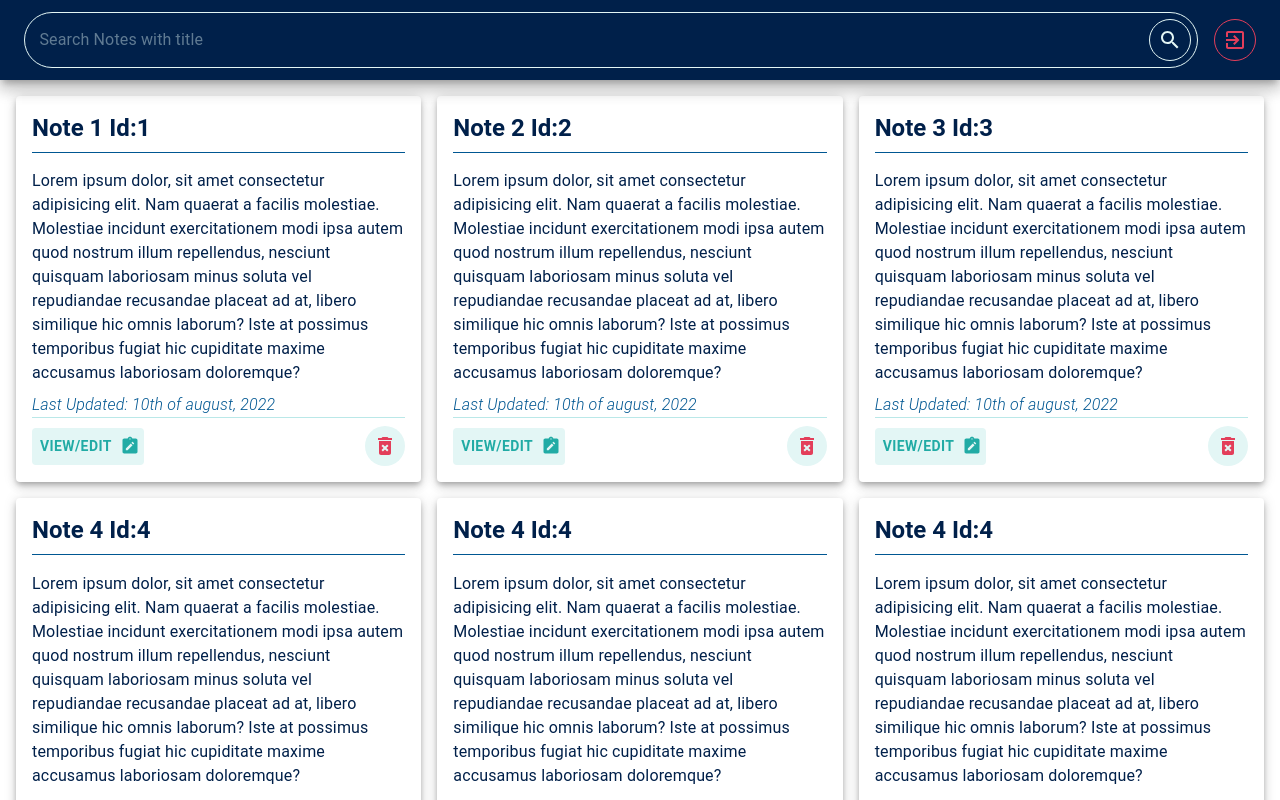
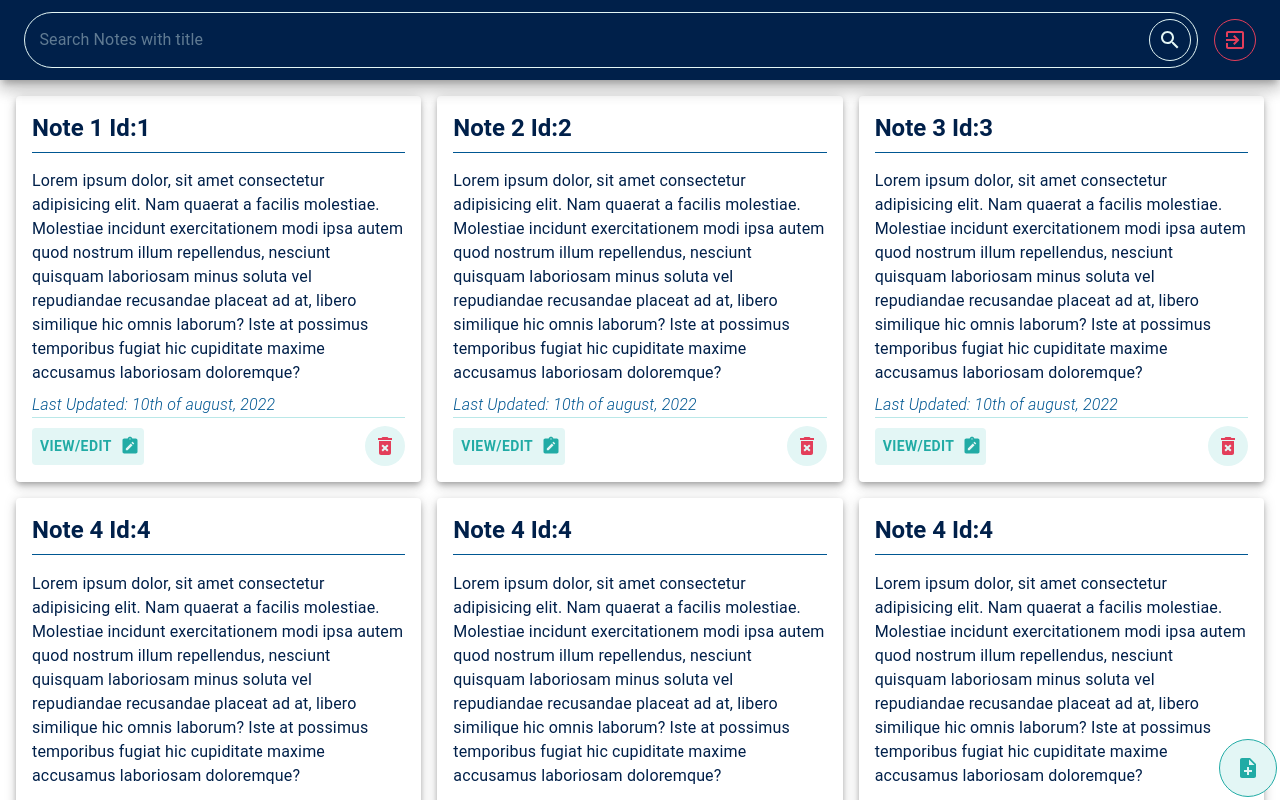
Before and after one commit to Folareen/sleek-notes, a React (Create React App) app: page / in a window 1280 px wide. Shown: the top 800 px of the page. Built offline with nearby package versions, Linux system fonts and the light colour scheme.

Commit message:
added "add note button"

```diff
--- a/src/pages/NotesPreview.jsx
+++ b/src/pages/NotesPreview.jsx
@@ -4,6 +4,7 @@ import SearchIcon from '@mui/icons-material/Search';
 import NotesPreviewCard from '../components/NotesPreviewCard';
 import testFirebase from '../testFirebase'
 import LogoutButton from '../components/LogoutButton';
+import NoteAddIcon from '@mui/icons-material/NoteAdd';
 
 export default class NotesPreview extends Component {
 
@@ -43,6 +44,11 @@ export default class NotesPreview extends Component {
             }
         </Grid>
 
+        <IconButton sx={{position: 'fixed', bottom: 3, right: 3, border: 1, p: 2, color:'success.main', bgcolor:'light.main','&:hover':{color: 'light.main',bgcolor: 'success.main'
+        }}}>
+            <NoteAddIcon/>
+        </IconButton>
+
     </Box>
 
   );
```
Also changed, not shown: src/features.txt.
